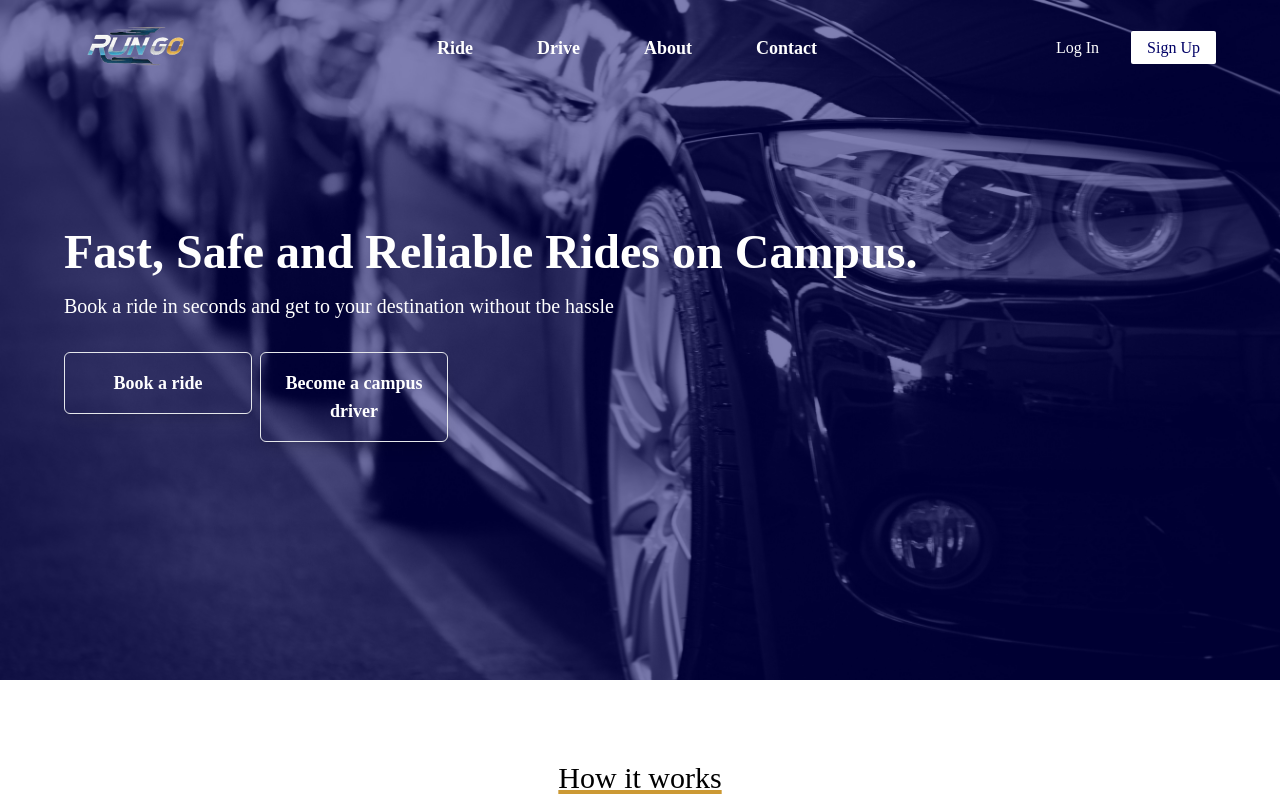
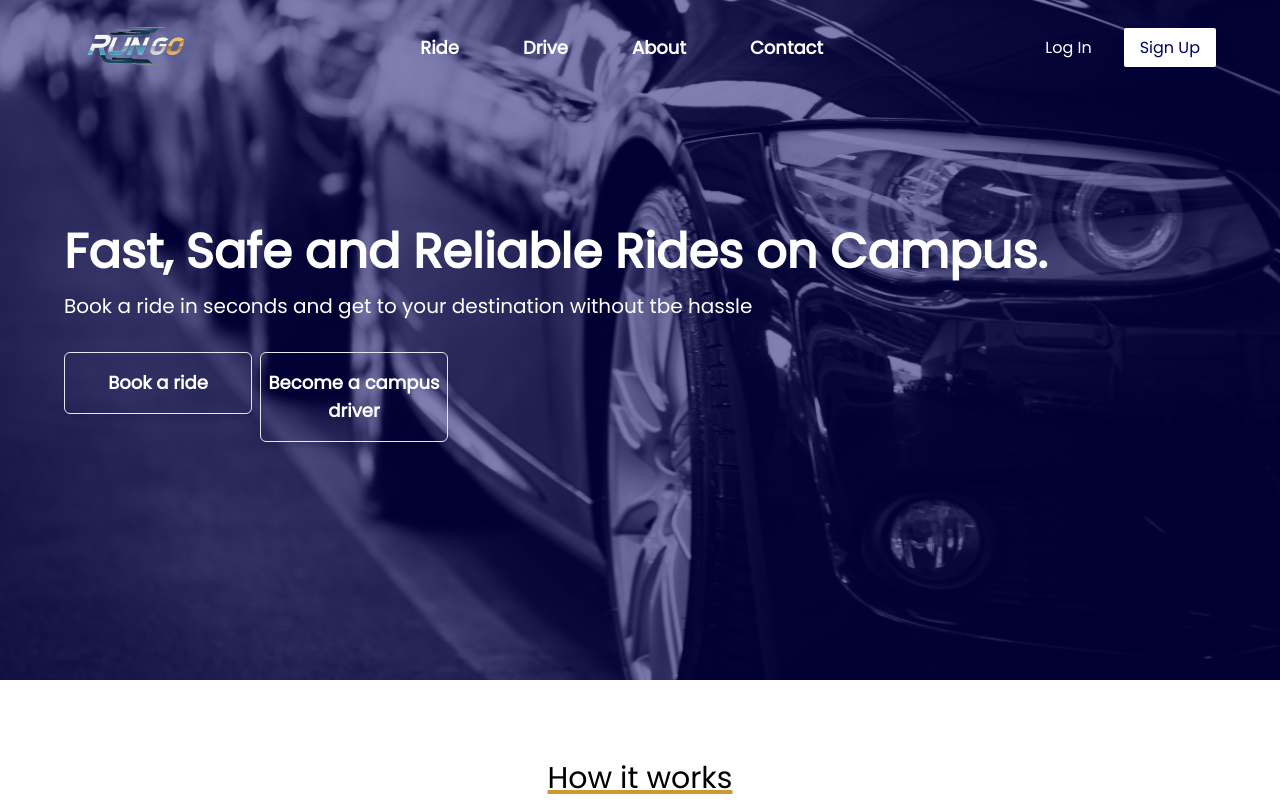
Before and after one commit to NIMIAA/run-go-frontend, a Next.js app: page / in a window 1280 px wide. Shown: the top 800 px of the page. Built offline with nearby package versions, Linux system fonts and the light colour scheme.

Commit message:
refactor: enforce base font

```diff
--- a/app/layout.tsx
+++ b/app/layout.tsx
@@ -1,20 +1,9 @@
 import type { Metadata } from "next";
 
-import { Geist, Geist_Mono} from "next/font/google";
-
+import { Poppins } from "next/font/google";
 import "./globals.css";
 
-// const geistSans = Geist({
-//   variable: "--font-geist-sans",
-//   subsets: ["latin"],
-// });
-
-// const geistMono = Geist_Mono({
-//   variable: "--font-geist-mono",
-//   subsets: ["latin"],
-// });
-
-
+const poppins = Poppins({ weight: "400" });
 
 export const metadata: Metadata = {
   title: "RUN GO",
@@ -28,11 +17,7 @@ export default function RootLayout({
 }>) {
   return (
     <html lang="en">
-      <body
-        // className={`  antialiased`}
-      >
-        {children}
-      </body>
+      <body className={poppins.className}>{children}</body>
     </html>
   );
 }
```
